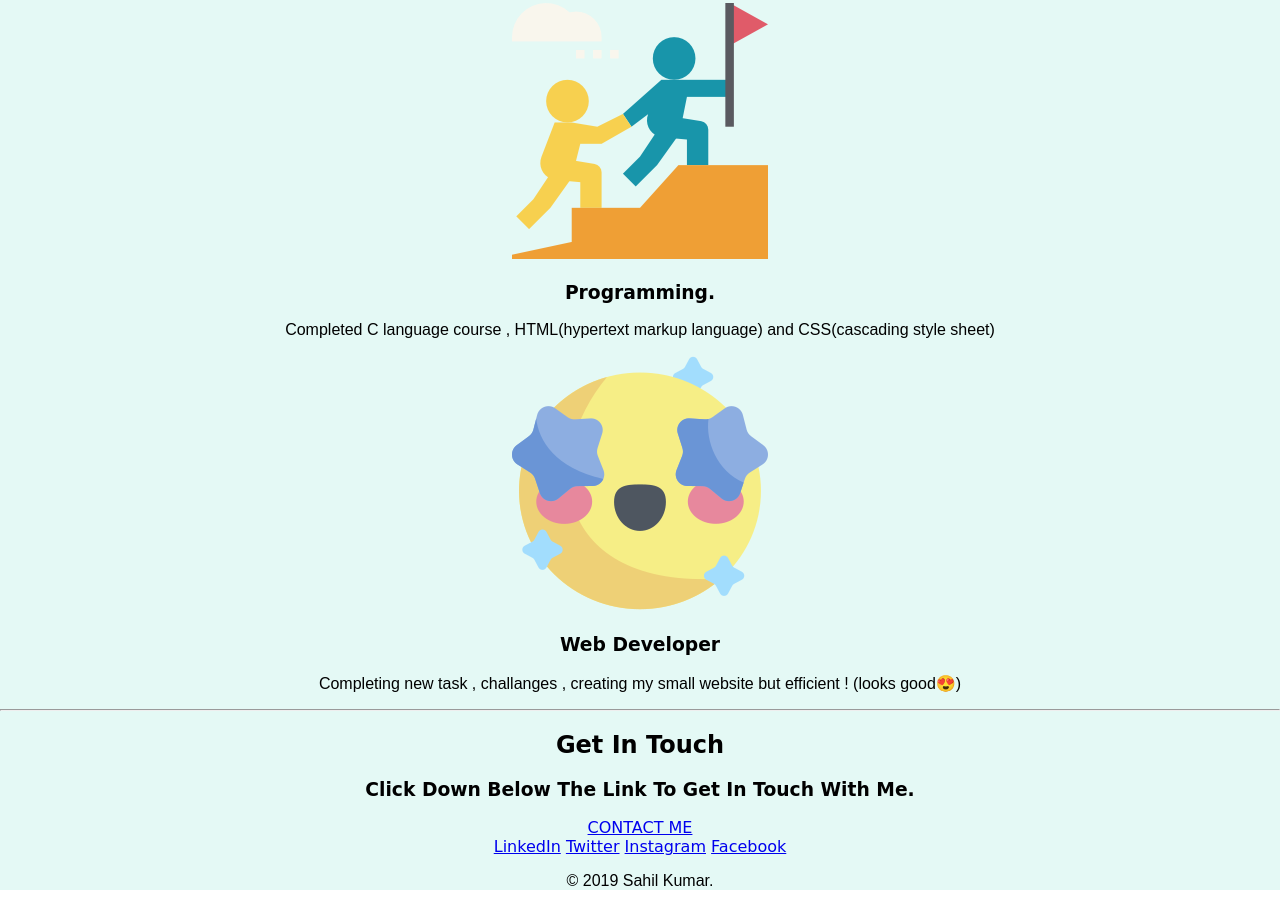
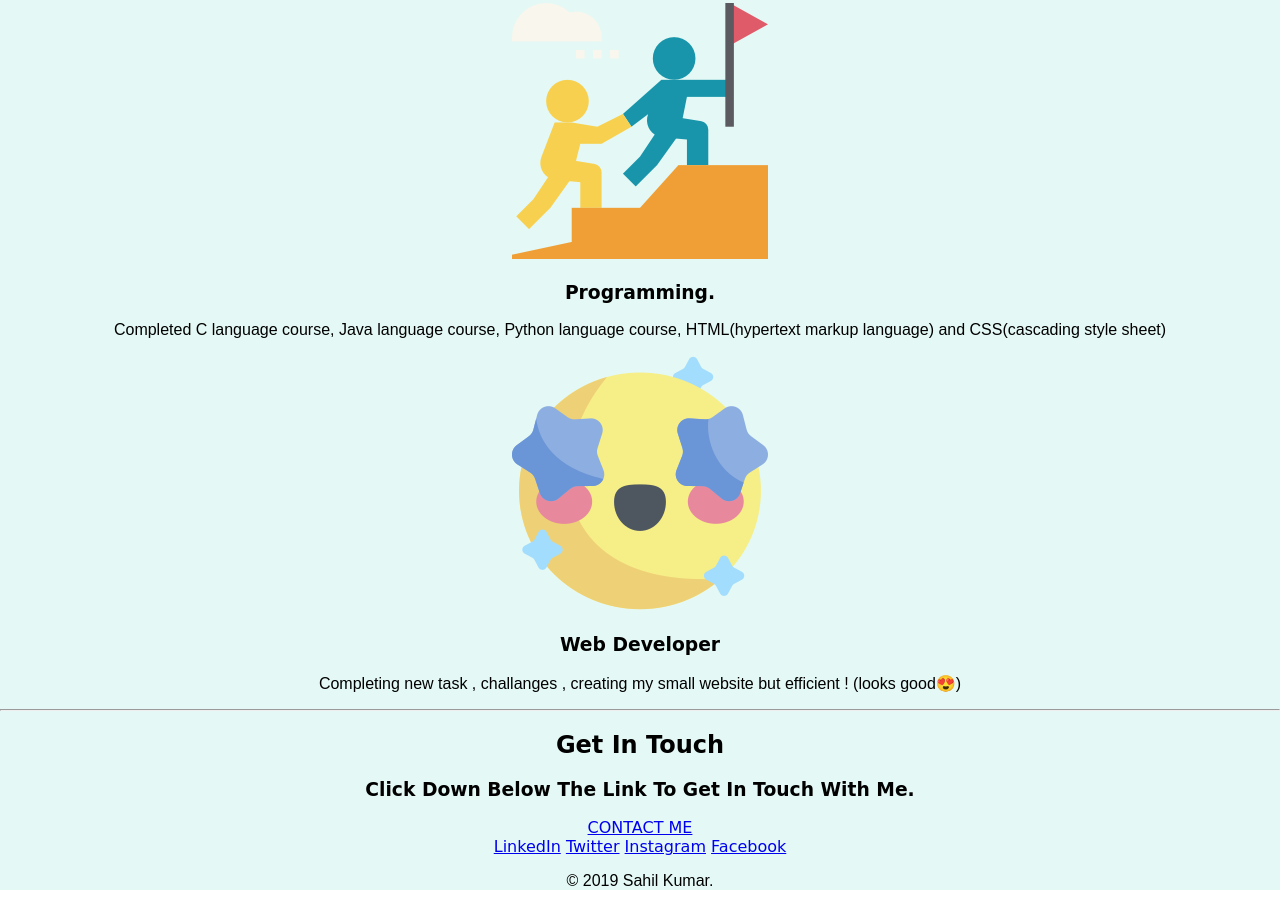
Before and after one commit to Himanshu44626748/sahil-webpage, a plain HTML site: page index.html in a window 1280 px wide. Shown: the part 1164-2070 px from the top of the page. Drawn offline with Linux system fonts and the light colour scheme; a web font is replaced by a local one.

Commit message:
Update index.html

```diff
--- a/index.html
+++ b/index.html
@@ -30,7 +30,7 @@
       <div class="skill-row">
         <img class="" src="images/leadership.png" alt="">
         <h3>Programming.</h3>
-        <p>Completed C language course , HTML(hypertext markup language) and CSS(cascading style sheet)</p>
+        <p>Completed C language course, Java language course, Python language course, HTML(hypertext markup language) and CSS(cascading style sheet)</p>
       </div>
       <div class="skill-row">
         <img class="" src="images/excited.png" alt="">
```
